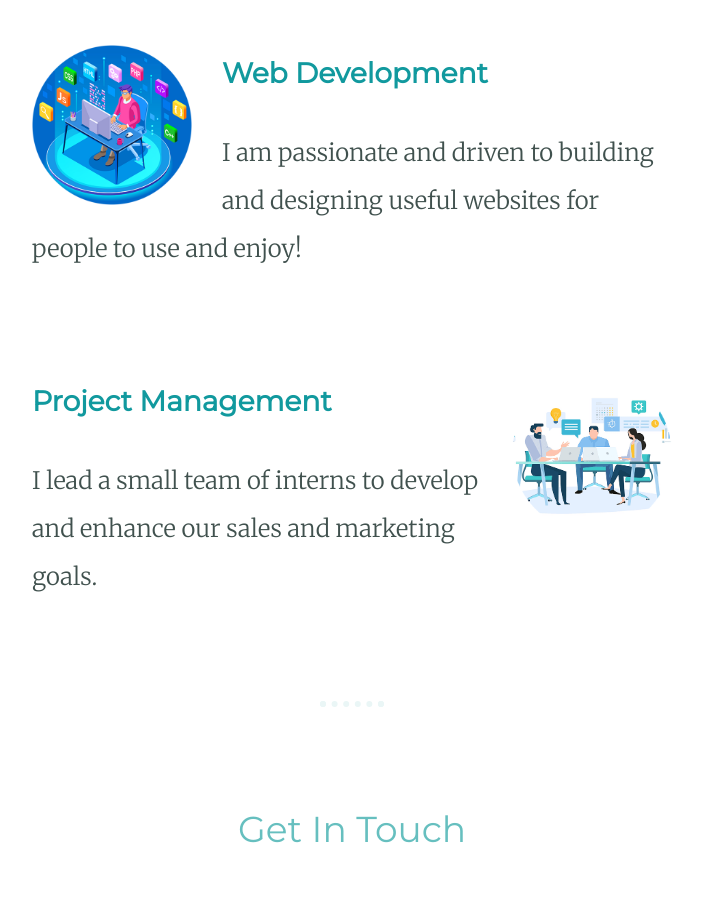
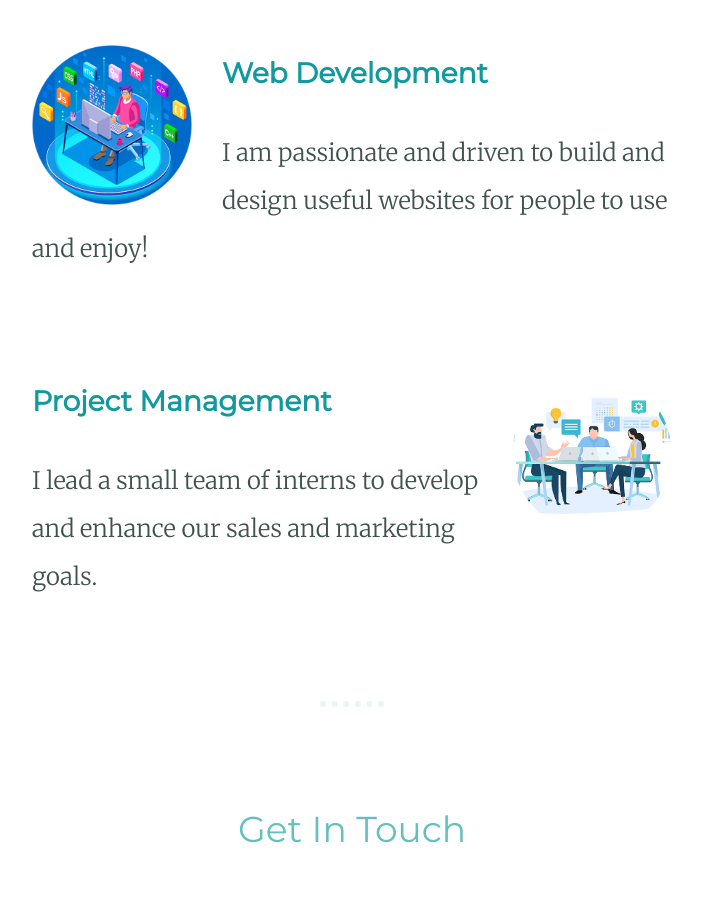
Before and after one commit to fnoor2/Personal-Site, a plain HTML site: page index.html in a window 1280 px wide. Shown: the part 1560-2458 px from the top of the page, without its empty margins (288-990 px from the left). Drawn offline with Linux system fonts and the light colour scheme.

Commit message:
Update index.html

```diff
--- a/index.html
+++ b/index.html
@@ -27,7 +27,7 @@
         <div class="skill-row">
           <img class="web" src="images/webdev.png" alt="">
           <h3>Web Development</h3>
-          <p>I am passionate and driven to building and designing useful websites for people to use and enjoy!</p>
+          <p>I am passionate and driven to build and design useful websites for people to use and enjoy!</p>
         </div>
         <div class="skill-row">
           <img class="project" src="images/pm.png" alt="">
```
